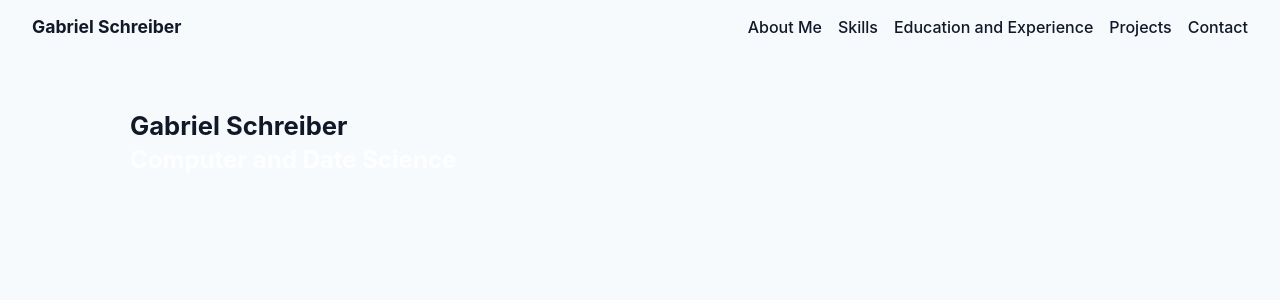
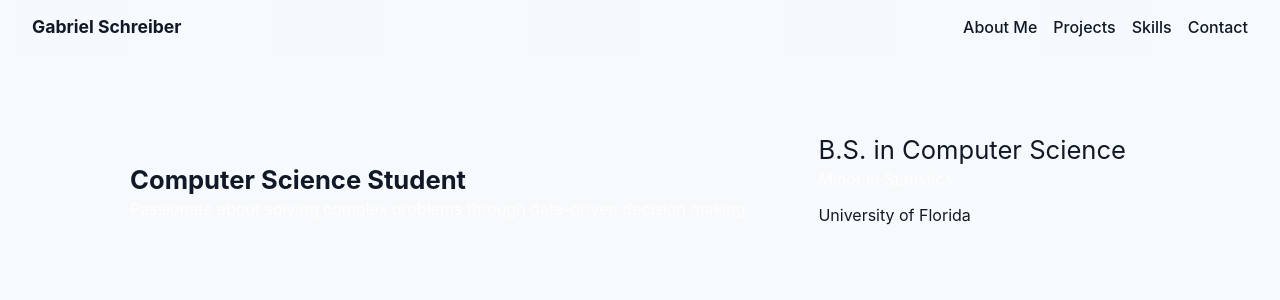
Before and after one commit to gabeschreiber/portfolio, a React (Vite) app in the folder gpschreiber/: page / in a window 1280 px wide. Shown: the top 300 px of the page. Built offline with nearby package versions, Linux system fonts and the light colour scheme.

Commit message:
Worked on about me section some more, some stylistic design changes

```diff
--- a/gpschreiber/src/App.jsx
+++ b/gpschreiber/src/App.jsx
@@ -13,20 +13,26 @@ function App() {
       <header className='site-header'>
         <div className='name'>Gabriel Schreiber</div>
         <nav className='nav-bar' aria-label="Navigation bar">
-          <a>About Me</a>
+          <a href='#about'>About Me</a>
+          <a>Projects</a>
           <a>Skills</a>
-          <a>Education and Experience</a>
-          <a>Projects</a>
           <a>Contact</a>
         </nav>
       </header>
 
       <main className='container'>
-        <section id='about' className='about-me card'>
-          <div className='me-left'>
-            <h1 className='title'>Gabriel Schreiber</h1>
-            <h2 className='subtitle'>Computer and Date Science</h2>
-
+        <section id='about-me' className='about-me card'>
+          <div className='about-me-left'>
+            <h1 className='title'>Computer Science Student </h1>
+            <p className='subtitle'>
+              Passionate about solving complex problems through data-driven decision making.
+            </p>
+          </div>
+          <div className='education card'>
+            <p className='education title'>B.S. in Computer Science</p>
+            <p className='education subtitle'>Minor in Statistics</p>
+            {/* <TextGradient>University of Florida</TextGradient> */}
+            <p className='education'>University of Florida</p>
           </div>
         </section>
       </main>
```
